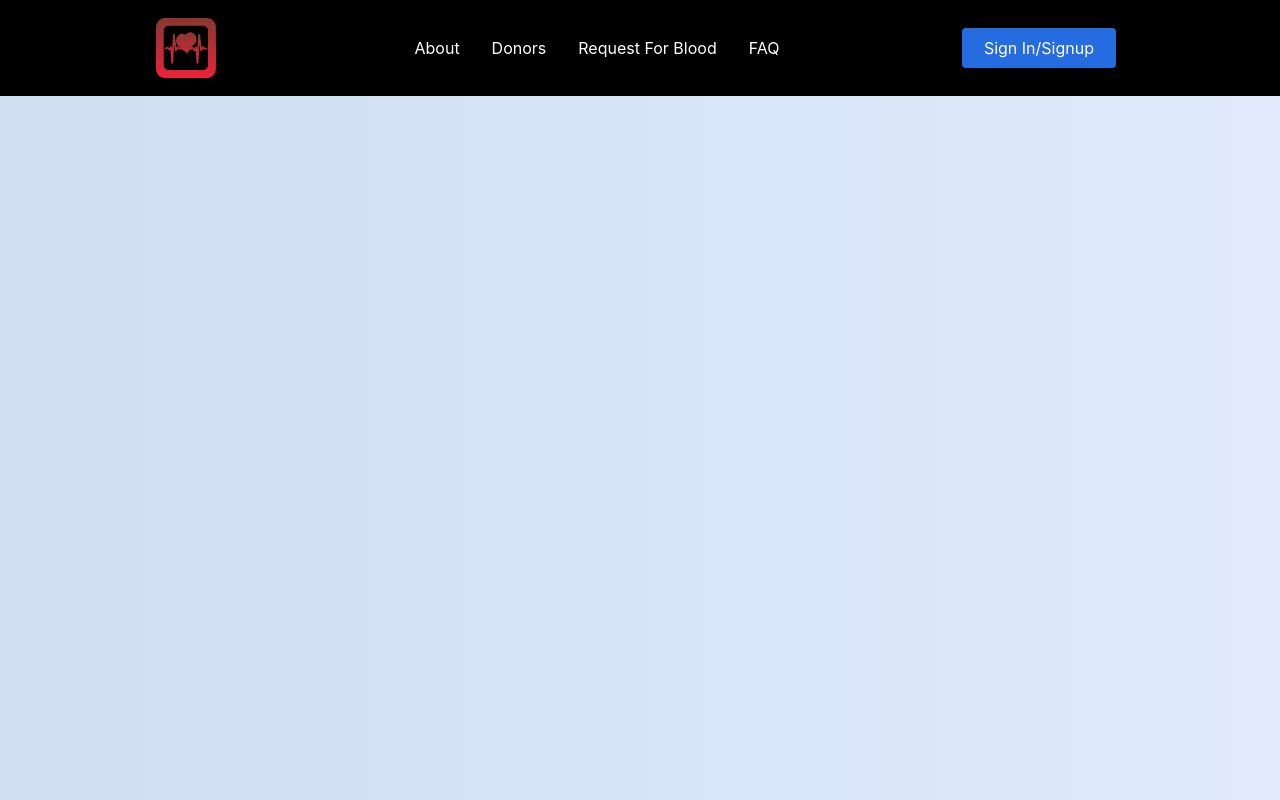
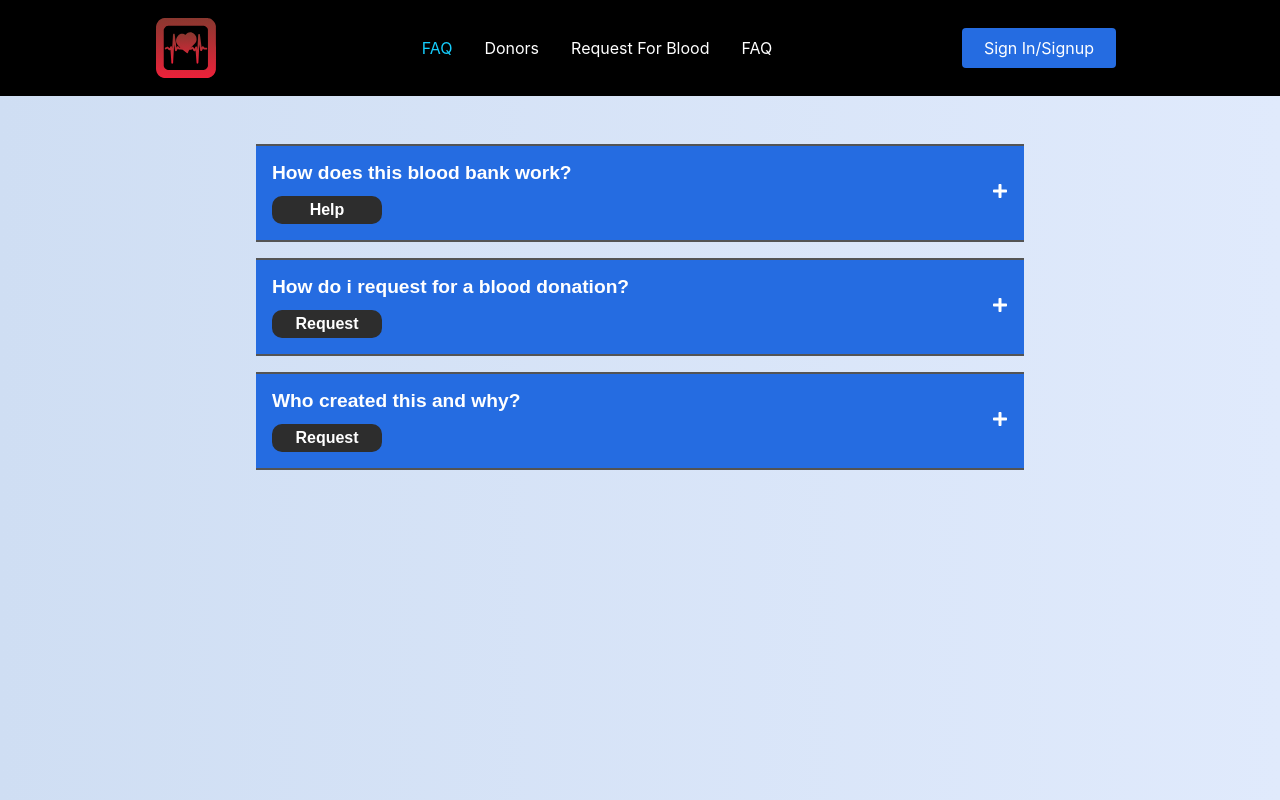
Before and after one commit to hari-bhandari/blood-bank, a React (Create React App) app in the folder client/: page /faq in a window 1280 px wide. Built offline with nearby package versions, Linux system fonts and the light colour scheme; no server answers.

Commit message:
fixed typo

```diff
--- a/client/src/App.js
+++ b/client/src/App.js
@@ -15,7 +15,7 @@ import {
 import ProfilePage from "./Components/Profile/ProfilePage";
 import Requests from "./Components/Request/Requests";
 import AuthContext from "./Context/auth/authContext";
-import About from "./Components/About/About";
+import FAQPage from "./Components/About/FAQPage";
 
 
 const queryClient = new QueryClient()
@@ -26,7 +26,7 @@ function App() {
 
     useEffect(()=>{
         loadUser()
-    },[])//fires load user evertime the page relaods
+    },[])//fires load user everytime the page reloads
     return (
         <QueryClientProvider client={queryClient}>
                 <div className="App">
@@ -38,7 +38,7 @@ function App() {
                             <Route path='/login' exact component={Auth}/>
                             <Route path={'/request'} exact component={RequestBloodForm}/>
                             <Route path={'/donors'} exact component={Donors}/>
-                            <Route path={'/about'} exact component={About}/>
+                            <Route path={'/faq'} exact component={FAQPage}/>
                             <Route path={'/help/:id'} exact component={ProfilePage}/>
                         </Switch>
                     </Router>
--- a/client/src/Components/About/About.js
+++ b/client/src/Components/About/FAQPage.js
@@ -33,15 +33,9 @@ const FAQs= [
     },
 
 ]
-const About = () => {
-    const [faqs, setFaqs] = useState([]);
-    const [loading, setLoading] = useState(false);
-    useEffect(() => {
-        fetchFaqs();
-    }, []);
-    const fetchFaqs =  () => {
-            setFaqs(FAQs);
-    };
+const FAQPage = () => {
+    const [faqs, setFaqs] = useState(FAQs);
+
     const toggleFAQ = (index) => {
         setFaqs(faqs.map((faq, i) => {
             if (i === index) {
@@ -66,4 +60,4 @@ const About = () => {
     );
 };
 
-export default About;
+export default FAQPage;
--- a/client/src/Components/Navbar/Navbar.js
+++ b/client/src/Components/Navbar/Navbar.js
@@ -34,8 +34,8 @@ const Navbar = () => {
                 </NavLink>
                 <Bars/>
                 <NavMenu>
-                    <NavLink to='/about' activeStyle>
-                        About
+                    <NavLink to='/faq' activeStyle>
+                        FAQ
                     </NavLink>
                     <NavLink to='/donors' activeStyle>
                         Donors
```
